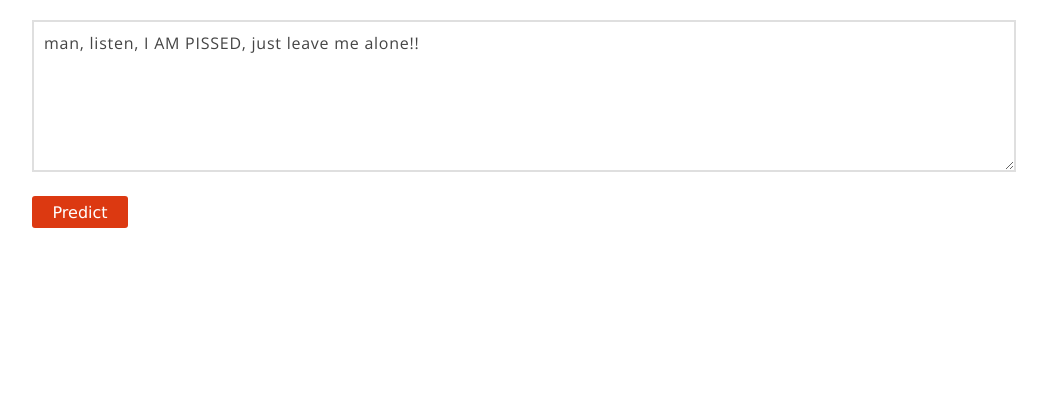
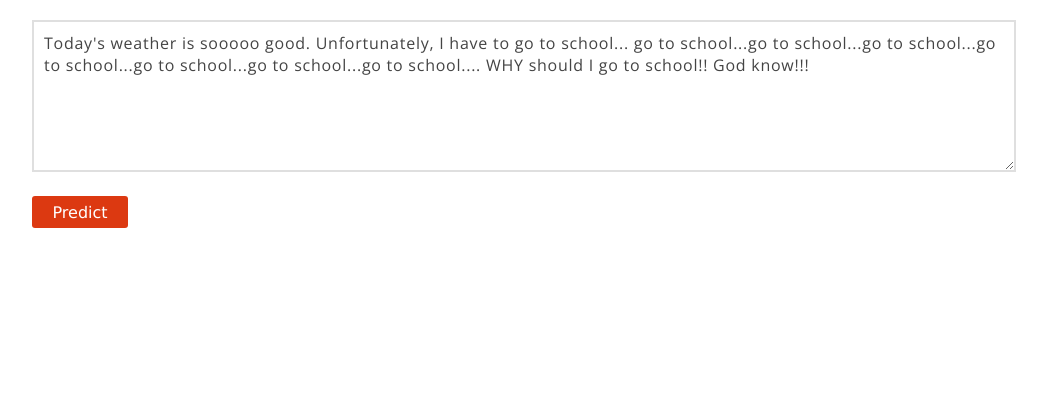
Before and after one commit to AcademiaSinicaNLPLab/emotion-web, a Flask app: page /predict in a window 1280 px wide. Shown: the top 420 px of the page, without its empty margins (96-1143 px from the left). Run offline with Flask 2, Linux system fonts and the light colour scheme; parts of the project's set-up code (start-up, migrations or seed data) failed here and were passed over.

Commit message:
Change default text

```diff
--- a/templates/predict.html
+++ b/templates/predict.html
@@ -4,7 +4,8 @@
 <div class="content-wrap">
 
 	<div class="demo-textarea-wrap">
-		<textarea id="demo-textarea" type="text">man, listen, I AM PISSED, just leave me alone!!</textarea>
+		<!-- <textarea id="demo-textarea" type="text">man, listen, I AM PISSED, just leave me alone!!</textarea> -->
+		<textarea id="demo-textarea" type="text">Today's weather is sooooo good. Unfortunately, I have to go to school... go to school...go to school...go to school...go to school...go to school...go to school...go to school.... WHY should I go to school!! God know!!!</textarea>
 	</div>
 
 	<div class="demo-submit-btn">
```
